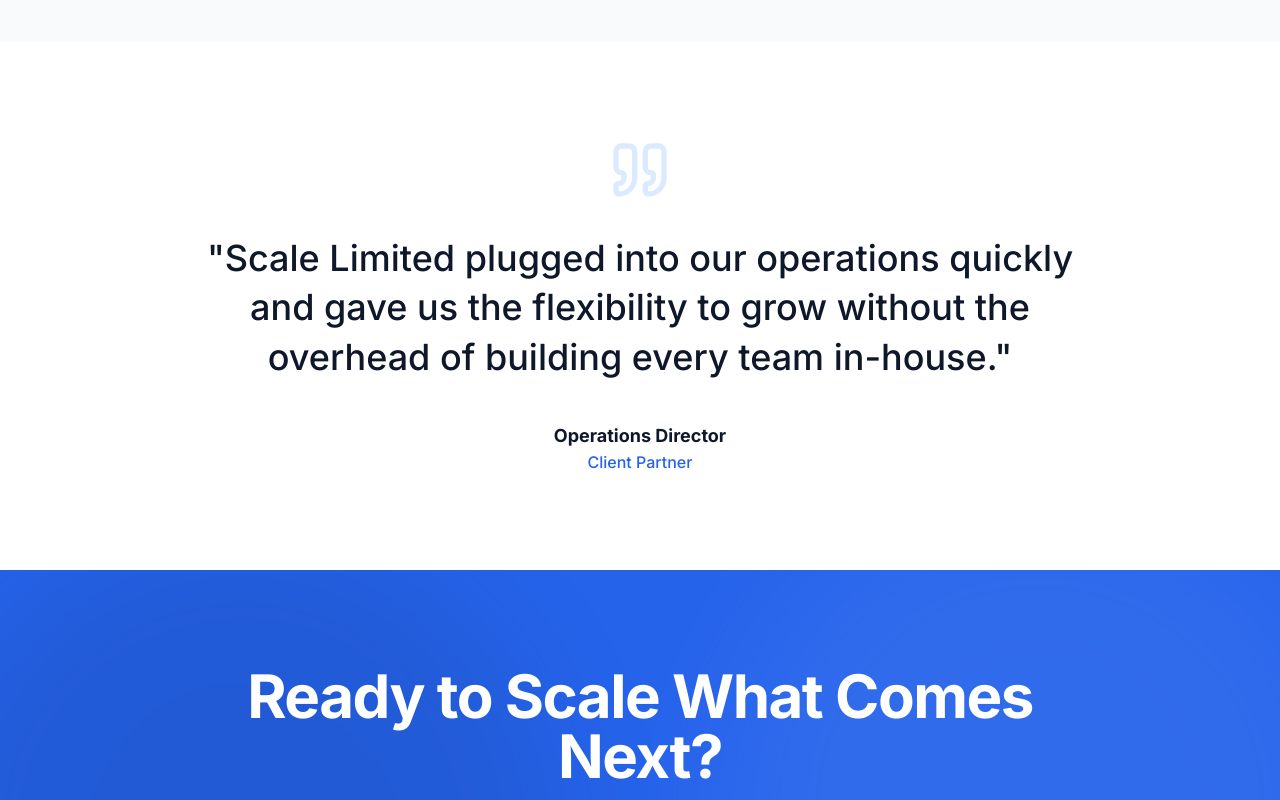
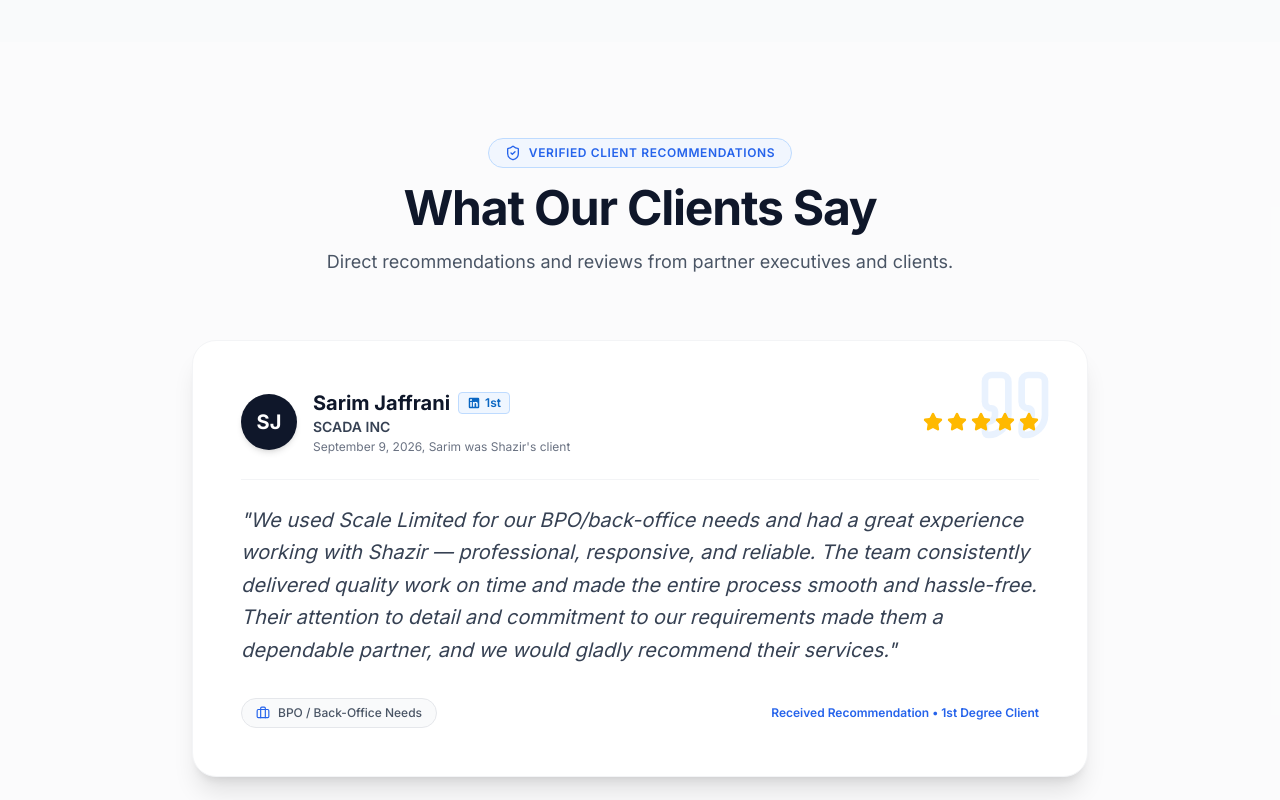
Before and after one commit to shazirfaraz1234-del/Scale_Limited, a Next.js app: page / in a window 1280 px wide. Shown: the part 7160-7960 px from the top of the page. Built offline with nearby package versions, Linux system fonts and the light colour scheme.

Commit message:
feat: add Sarim Jaffrani recommendation to reviews section

```diff
--- a/src/app/(marketing)/HomeSections.tsx
+++ b/src/app/(marketing)/HomeSections.tsx
@@ -26,7 +26,14 @@
   Store,
   Handshake,
   Clock,
+  Star,
 } from "lucide-react";
+
+const LinkedinIcon = (props: React.SVGProps<SVGSVGElement>) => (
+  <svg fill="currentColor" viewBox="0 0 24 24" {...props}>
+    <path d="M19 3a2 2 0 0 1 2 2v14a2 2 0 0 1-2 2H5a2 2 0 0 1-2-2V5a2 2 0 0 1 2-2h14m-.5 15.5v-5.3a3.26 3.26 0 0 0-3.26-3.26c-.85 0-1.84.52-2.28 1.3v-1.11h-2.79v8.37h2.79v-4.93c0-.77.62-1.4 1.39-1.4a1.4 1.4 0 0 1 1.4 1.4v4.93h2.75M6.88 8.56a1.68 1.68 0 0 0 1.68-1.68c0-.93-.75-1.69-1.68-1.69a1.69 1.69 0 0 0-1.69 1.69c0 .93.76 1.68 1.69 1.68m1.39 9.94v-8.37H5.5v8.37h2.77z" />
+  </svg>
+);
 
 const fadeInUp: Variants = {
   hidden: { opacity: 0, y: 30 },
@@ -794,26 +801,88 @@
         </div>
       </section>
 
-      {/* Testimonial */}
-      <section className="py-24 bg-white relative">
-        <div className="container mx-auto px-4 sm:px-6 lg:px-8">
+      {/* Recommendations & Client Reviews */}
+      <section className="py-24 bg-gray-50/70 relative overflow-hidden">
+        <div className="container mx-auto px-4 sm:px-6 lg:px-8 relative z-10">
           <motion.div
-            initial={{ opacity: 0, scale: 0.95 }}
-            whileInView={{ opacity: 1, scale: 1 }}
-            viewport={{ once: true }}
-            transition={{ duration: 0.8 }}
-            className="max-w-4xl mx-auto text-center"
+            initial="hidden"
+            whileInView="visible"
+            viewport={{ once: true, margin: "-100px" }}
+            variants={fadeInUp}
+            className="text-center max-w-3xl mx-auto mb-16"
           >
-            <Quote className="h-16 w-16 text-blue-100 mx-auto mb-8" />
-            <p className="text-3xl md:text-4xl font-medium text-navy leading-snug mb-10">
-              &quot;Scale Limited plugged into our operations quickly and gave us the flexibility
-              to grow without the overhead of building every team in-house.&quot;
+            <div className="inline-flex items-center gap-2 rounded-full border border-blue-200 bg-blue-50/80 px-4 py-1.5 text-xs font-semibold uppercase tracking-wider text-problue mb-4">
+              <ShieldCheck className="h-4 w-4" />
+              Verified Client Recommendations
+            </div>
+            <h2 className="text-4xl md:text-5xl font-bold tracking-tight text-navy mb-4">
+              What Our Clients Say
+            </h2>
+            <p className="text-lg text-gray-600">
+              Direct recommendations and reviews from partner executives and clients.
             </p>
-            <div className="flex flex-col items-center">
-              <span className="font-bold text-lg text-navy">Operations Director</span>
-              <span className="text-problue font-medium">Client Partner</span>
-            </div>
           </motion.div>
+
+          <div className="max-w-4xl mx-auto">
+            {/* Featured Recommendation Card */}
+            <motion.div
+              initial={{ opacity: 0, y: 25 }}
+              whileInView={{ opacity: 1, y: 0 }}
+              viewport={{ once: true }}
+              transition={{ duration: 0.7 }}
+              className="bg-white rounded-3xl p-8 md:p-12 shadow-xl border border-gray-100 relative overflow-hidden group hover:border-blue-200 transition-all"
+            >
+              {/* Background decorative quote */}
+              <Quote className="h-20 w-20 text-blue-100/60 absolute top-6 right-8 pointer-events-none" />
+
+              <div className="relative z-10 flex flex-col gap-6">
+                {/* Header with Avatar, Name, LinkedIn info */}
+                <div className="flex flex-col sm:flex-row sm:items-center justify-between gap-4 pb-6 border-b border-gray-100">
+                  <div className="flex items-center gap-4">
+                    {/* Avatar Circle */}
+                    <div className="w-14 h-14 rounded-full bg-navy text-white flex items-center justify-center font-bold text-xl shadow-md shrink-0">
+                      SJ
+                    </div>
+                    <div>
+                      <div className="flex items-center gap-2">
+                        <h3 className="text-xl font-bold text-navy">Sarim Jaffrani</h3>
+                        <span className="inline-flex items-center gap-1 bg-blue-50 text-[#0a66c2] text-xs font-semibold px-2 py-0.5 rounded border border-blue-200">
+                          <LinkedinIcon className="w-3.5 h-3.5 fill-current" />
+                          1st
+                        </span>
+                      </div>
+                      <p className="text-sm font-semibold text-gray-700">SCADA INC</p>
+                      <p className="text-xs text-gray-500 mt-0.5">
+                        September 9, 2026, Sarim was Shazir&apos;s client
+                      </p>
+                    </div>
+                  </div>
+
+                  <div className="flex items-center gap-1 text-amber-400 shrink-0">
+                    {[...Array(5)].map((_, i) => (
+                      <Star key={i} className="w-5 h-5 fill-amber-400 stroke-amber-400" />
+                    ))}
+                  </div>
+                </div>
+
+                {/* Review Body Text */}
+                <p className="text-gray-700 text-lg md:text-xl leading-relaxed italic">
+                  &quot;We used Scale Limited for our BPO/back-office needs and had a great experience working with Shazir — professional, responsive, and reliable. The team consistently delivered quality work on time and made the entire process smooth and hassle-free. Their attention to detail and commitment to our requirements made them a dependable partner, and we would gladly recommend their services.&quot;
+                </p>
+
+                {/* Footer Badges */}
+                <div className="flex flex-wrap items-center justify-between gap-3 pt-2">
+                  <span className="inline-flex items-center gap-2 text-xs font-medium text-gray-600 bg-gray-50 px-3.5 py-1.5 rounded-full border border-gray-200">
+                    <Briefcase className="w-3.5 h-3.5 text-problue" />
+                    BPO / Back-Office Needs
+                  </span>
+                  <span className="text-xs text-problue font-semibold flex items-center gap-1">
+                    Received Recommendation • 1st Degree Client
+                  </span>
+                </div>
+              </div>
+            </motion.div>
+          </div>
         </div>
       </section>
 
```
